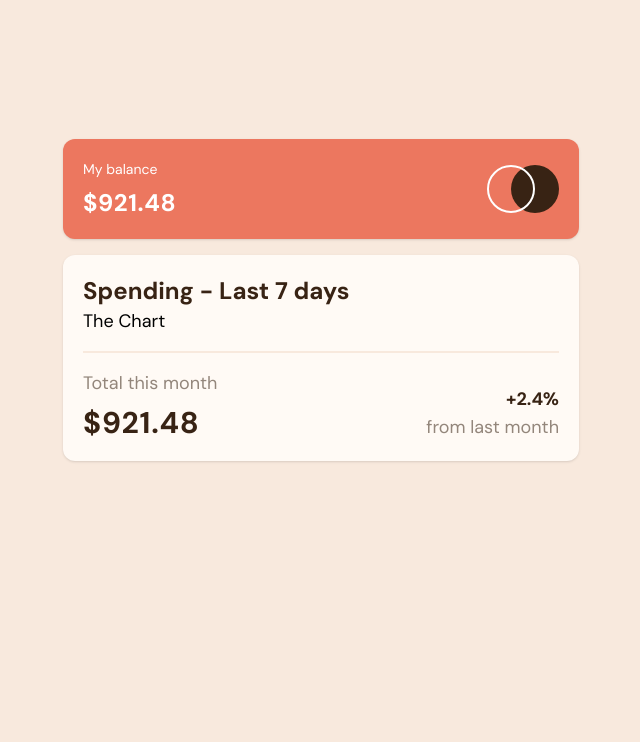
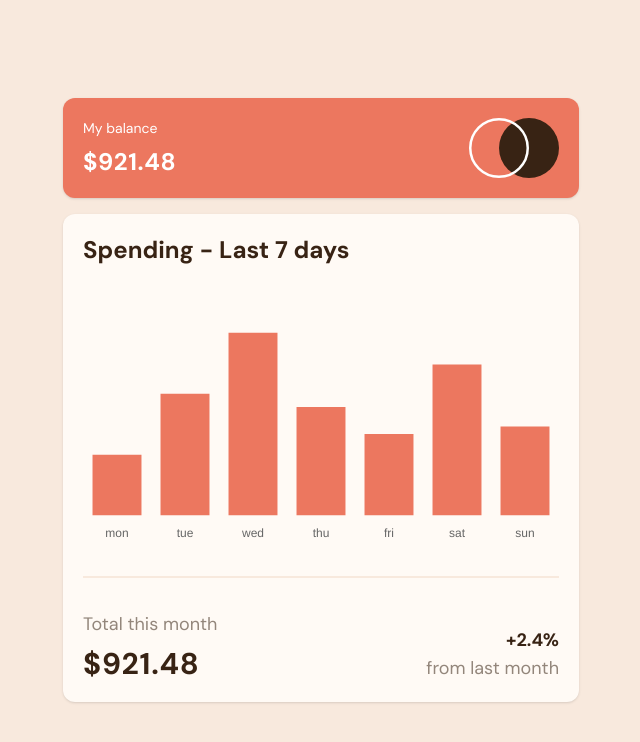
Before and after one commit to jswebschmiede/fem-expenses-chart-component, a React (Vite) app: page / in a window 1280 px wide. Shown: the top 742 px of the page, without its empty margins (319-959 px from the left). Built offline with nearby package versions, Linux system fonts and the light colour scheme.

Commit message:
finished chart

```diff
--- a/src/components/ChartContainer.tsx
+++ b/src/components/ChartContainer.tsx
@@ -1,34 +1,124 @@
 import { useEffect, useState } from "react";
+import {
+  Chart as ChartJS,
+  CategoryScale,
+  LinearScale,
+  BarElement,
+  Tooltip,
+} from "chart.js";
 import { Bar } from "react-chartjs-2";
 import { Data } from "../typings";
 import { fetchData } from "../utils/fetch";
 
+ChartJS.register(CategoryScale, LinearScale, BarElement, Tooltip);
+
 const ChartContainer = () => {
   const [chartData, setChartData] = useState<Data[] | undefined>([]);
   const [loading, setLoading] = useState<boolean>(true);
+  const chartOptions = {
+    responsive: true,
+    interaction: {
+      mode: "nearest",
+      axis: "x",
+    },
+    scales: {
+      y: {
+        display: false,
+        grid: {
+          display: false,
+        },
+      },
+      x: {
+        display: true,
+        border: {
+          display: false,
+        },
+        grid: {
+          display: false,
+        },
+      },
+    },
+    plugins: {
+      tooltip: {
+        xAlign: "center",
+        yAlign: "bottom",
+        backgroundColor: "hsl(25, 47%, 15%)",
+        titleColor: "hsl(33, 100%, 98%)",
+        padding: 12,
+        displayColors: false,
+
+        callbacks: {
+          title: () => {
+            return "";
+          },
+          label: (context) => {
+            let label = context.dataset.label || "";
+
+            if (label) {
+              label += ": ";
+            }
+            if (context.parsed.y !== null) {
+              label += new Intl.NumberFormat("en-US", {
+                style: "currency",
+                currency: "USD",
+              }).format(context.parsed.y);
+            }
+            return label;
+          },
+        },
+      },
+    },
+  };
+
+  const chartDataSet = {
+    labels: chartData?.map((value) => value.day),
+    datasets: [
+      {
+        data: chartData?.map((value) => value.amount) || [],
+        borderWidth: 0,
+        backgroundColor: "hsl(10, 79%, 65%)",
+        hoverBackgroundColor: "hsl(186, 34%, 60%)",
+        borderRadius: 5,
+        borderSkipped: true,
+      },
+    ],
+  };
 
   useEffect(() => {
-    fetchData().then((data: Data[]) => {
-      setChartData(data);
+    fetchData().then((result: Data[]) => {
+      setChartData(result);
       setLoading(false);
     });
   }, []);
 
   return (
-    <main className="w-full rounded-xl bg-orange-pale p-5 shadow">
-      <h1 className="text-2xl font-bold text-brown-dark">
+    <main className="w-full rounded-xl bg-orange-pale p-5 shadow transition-all">
+      <h1 className="mb-10 text-2xl font-bold text-brown-dark">
         Spending - Last 7 days
       </h1>
 
       {loading ? (
-        <span className="mt-4 inline-block animate-pulse rounded-xl bg-primary py-2 px-4 text-sm text-cream">
-          Loading...
+        <span className="mt-4 flex min-h-[200px] flex-col items-center justify-center">
+          <svg
+            xmlns="http://www.w3.org/2000/svg"
+            fill="none"
+            viewBox="0 0 24 24"
+            strokeWidth={1.5}
+            stroke="currentColor"
+            className="h-10 w-10 animate-spin"
+          >
+            <path
+              strokeLinecap="round"
+              strokeLinejoin="round"
+              d="M16.023 9.348h4.992v-.001M2.985 19.644v-4.992m0 0h4.992m-4.993 0l3.181 3.183a8.25 8.25 0 0013.803-3.7M4.031 9.865a8.25 8.25 0 0113.803-3.7l3.181 3.182m0-4.991v4.99"
+            />
+          </svg>
         </span>
       ) : (
-        <>The Chart</>
+        <Bar options={chartOptions} data={chartDataSet} />
       )}
 
-      <footer className="mt-4 flex justify-between border-t-2 border-cream pt-4">
+      <footer className="mt-8 flex justify-between border-t-2 border-cream pt-8">
         <div>
           <span className="text-md mb-2 block text-brown-medium">
             Total this month
--- a/src/components/Ui/Layout.tsx
+++ b/src/components/Ui/Layout.tsx
@@ -2,7 +2,7 @@ import { LayoutProps } from "../../typings";
 
 const Layout = ({ children }: LayoutProps) => {
   return (
-    <div className="mx-auto flex min-h-[600px] w-full max-w-[540px] flex-col items-center justify-center px-3">
+    <div className="mx-auto flex h-screen min-h-[600px] w-full max-w-[540px] flex-col items-center justify-center px-3">
       {children}
     </div>
   );
--- a/src/utils/fetch.ts
+++ b/src/utils/fetch.ts
@@ -2,10 +2,10 @@ export const fetchData = async () => {
   const delay = (ms = 1000) => new Promise((r) => setTimeout(r, ms));
 
   try {
-    await delay(3000);
+    await delay(2000);
     const res = await fetch("/data.json");
-    const data = await res.json();
-    return data;
+    const jsonData = await res.json();
+    return jsonData;
   } catch (err) {
     console.error(err);
   }
```
Also changed, not shown: 1 other file (tests, documents, lock files or other folders).
